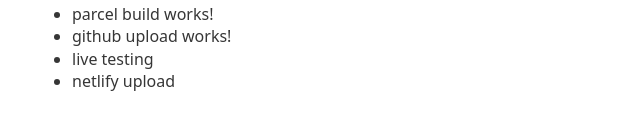
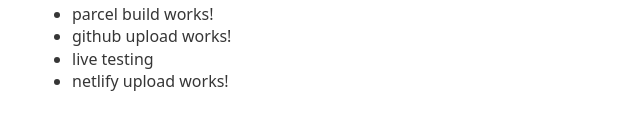
Before and after one commit to johnnymcgcodes/parceltest, a website: page index.html in a window 1280 px wide. Shown: the part 194-324 px from the top of the page, 208-848 px from the left. Drawn offline with nearby package versions, Linux system fonts and the light colour scheme.

Commit message:
update list after netlify upload

```diff
--- a/index.html
+++ b/index.html
@@ -21,7 +21,7 @@
         <li>parcel build works!</li>
         <li>github upload works!</li>
         <li>live testing</li>
-        <li>netlify upload</li>
+        <li>netlify upload works!</li>
       </ul>
     </div>
   </body>
```
